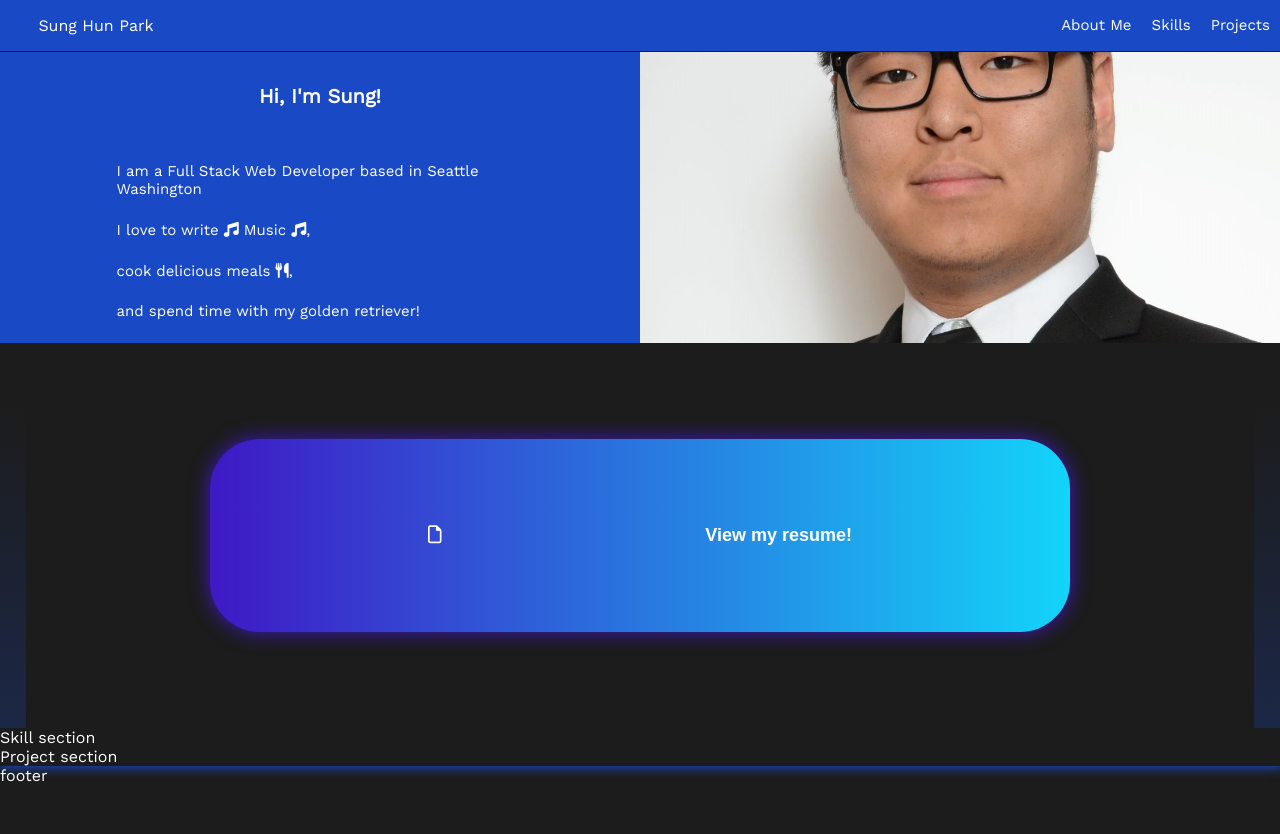
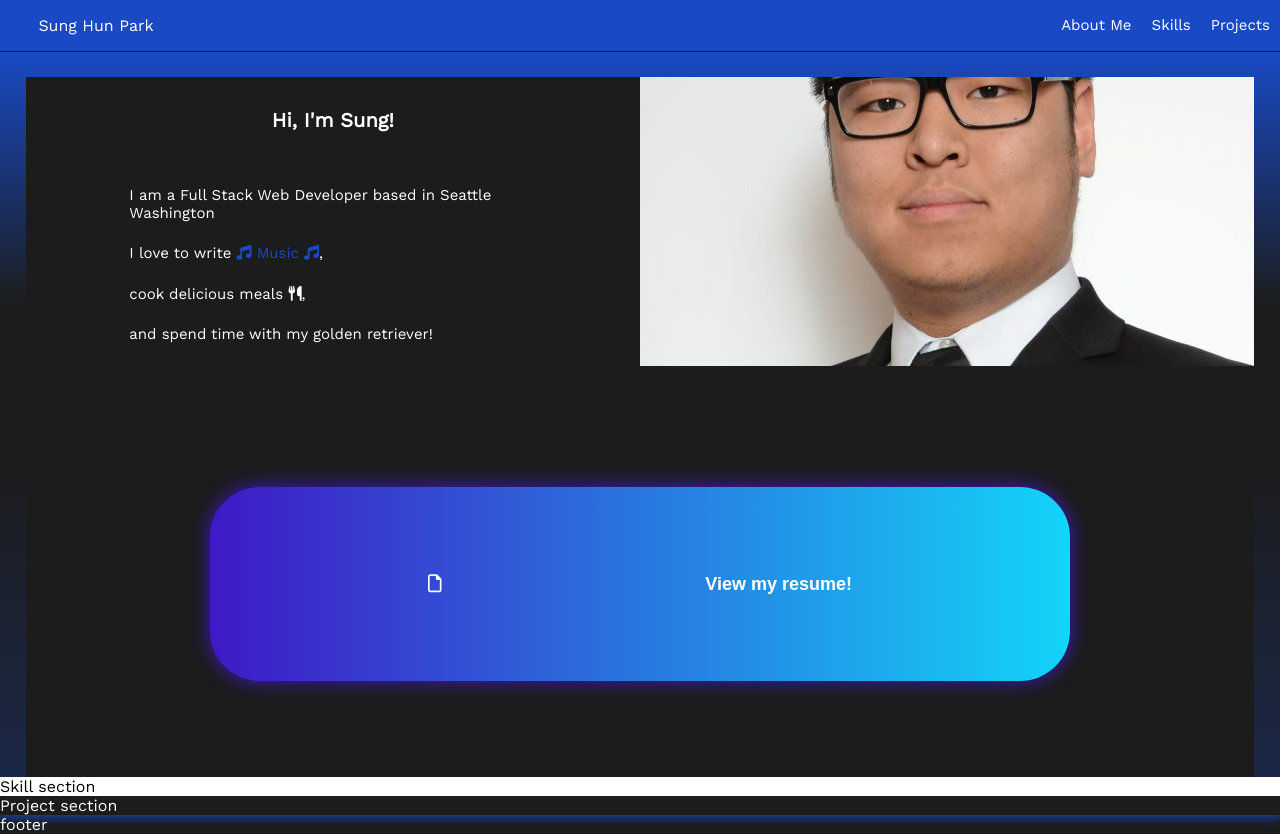
Before and after one commit to SunghunP/front-sung-portfolio, a React (Create React App) app: page / in a window 1280 px wide. Before the commit the page ends 800 px from the top, so only its background shows below. Built offline with nearby package versions, Linux system fonts and the light colour scheme.

Commit message:
Add small styling touches to About me section

```diff
--- a/src/components/mainPageSections/AboutSection.jsx
+++ b/src/components/mainPageSections/AboutSection.jsx
@@ -1,12 +1,12 @@
 import styled from 'styled-components';
-import profile from '../../images/profile.jpg';
+import profile from '../../assets/images/profile.jpg';
 
 const StyledAboutSection = styled.div`
   width: 100%;
   padding: 10px auto;
 
-  /* .gradient > div.half-column.flex.col {
-    background: #1c1c1c;
+  .gradient > div.half-column.flex.col {
+    background-color: #1c1c1c;
   }
 
 	.gradient {
@@ -14,11 +14,11 @@ const StyledAboutSection = styled.div`
     min-height: 100%;
 		background-image: linear-gradient(
     rgba(25,73,197,1) 0%,
-    rgba(28,28,28,1) 100%
+    rgba(28,28,28,0.1) 75%
 		);
     padding: 2%;
     box-sizing: border-box;
-	} */
+	}
 
 	.half-column {
 		width: 50vw;
@@ -29,7 +29,7 @@ const StyledAboutSection = styled.div`
 	}
 
 	.links {
-		color: ${props => props.theme.mainText};
+		color: #1949c5;
 		text-decoration: none;
 	}
 
@@ -58,7 +58,8 @@ const StyledAboutSection = styled.div`
 `
 
 export default function AboutSection({theme}) {
-  return  <StyledAboutSection className='about-section flex' theme={theme} profile={profile}>
+  return  (
+    <StyledAboutSection className='about-section flex' theme={theme} profile={profile}>
       <div className='gradient flex'>
         <div className="half-column flex col">
           <h1>Hi, I'm Sung!</h1>
@@ -86,4 +87,5 @@ export default function AboutSection({theme}) {
         </div>
       </div>
     </StyledAboutSection>
+  )
 }
--- a/src/components/mainPageSections/SkillSection.jsx
+++ b/src/components/mainPageSections/SkillSection.jsx
@@ -1,5 +1,12 @@
-export default function SkillSection() {
-  return <div>
+import styled from 'styled-components';
+
+const StyledDiv = styled.div`
+  background: ${props => props.theme.reverseBackground};
+  color: ${props => props.theme.reverseText};
+`;
+
+export default function SkillSection({theme}) {
+  return <StyledDiv theme={theme}>
     Skill section
-  </div>
+  </StyledDiv>
 }
```
Also changed, not shown: src/images/profile.jpg (deleted). Lines whose indentation alone changed are shown as unchanged.
